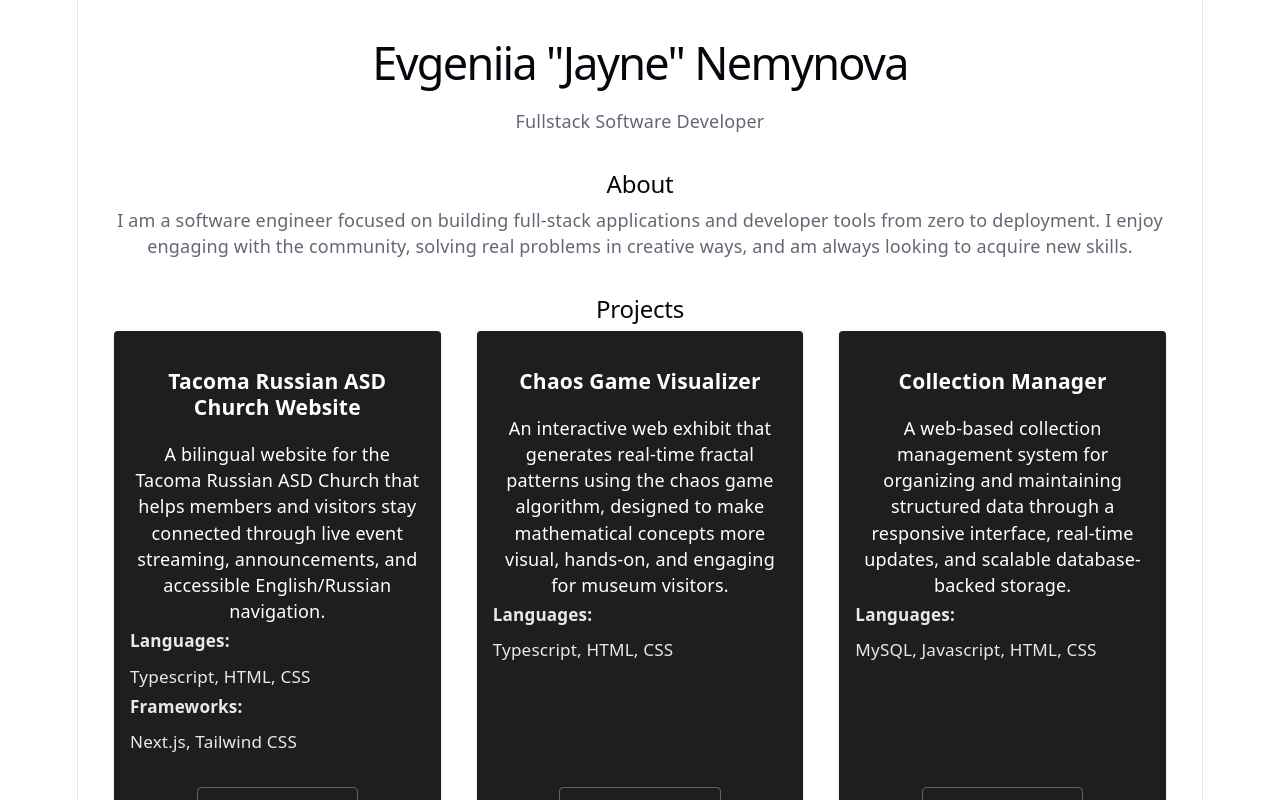
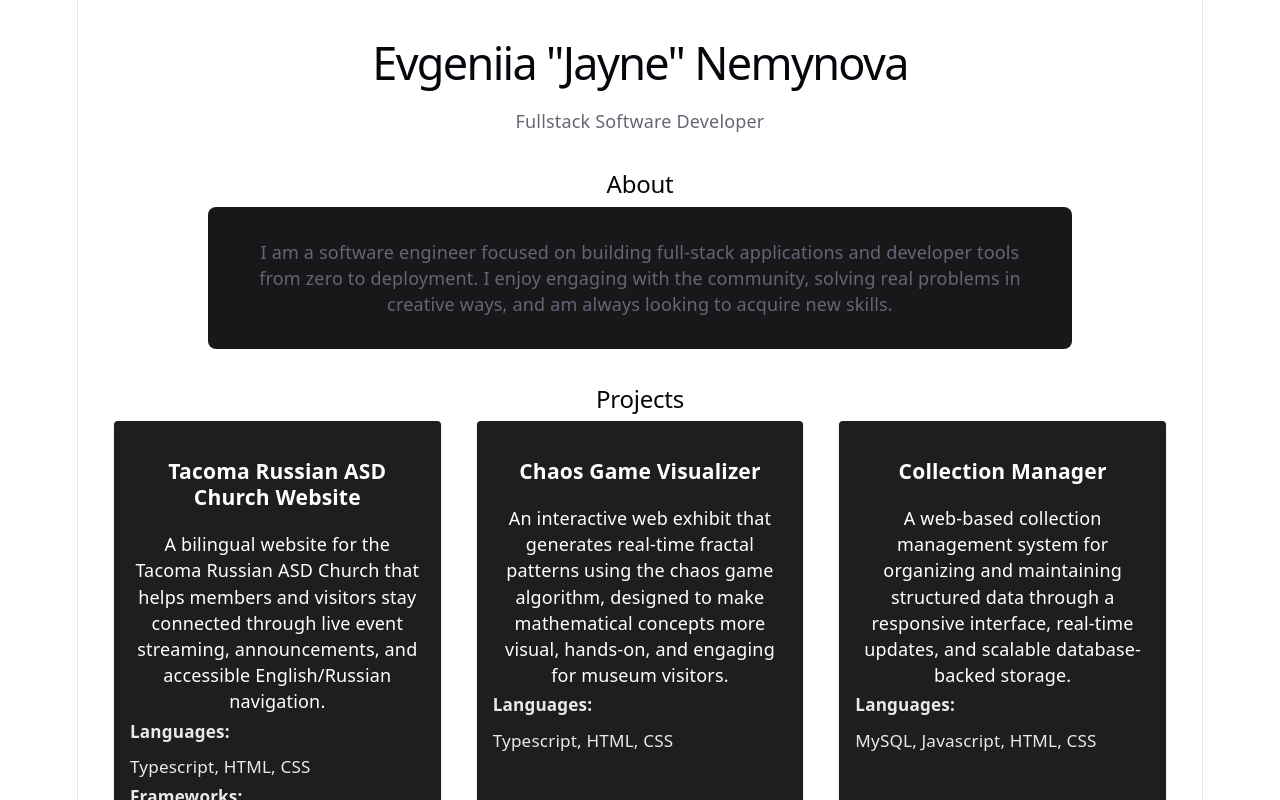
Before and after one commit to jayneen/portfolio, a React (Vite) app: page / in a window 1280 px wide. Shown: the top 800 px of the page. Built offline with nearby package versions, Linux system fonts and the light colour scheme.

Commit message:
changed About to a box and added padding

```diff
--- a/src/sections/About.tsx
+++ b/src/sections/About.tsx
@@ -1,14 +1,25 @@
+import Box from "@mui/material/Box";
+
 function About() {
   return (
     <section>
-            <h2>
-                About
-            </h2>
+      <h2>About</h2>
+
+      <Box
+        sx={{
+          padding: 4,
+          mx: "auto",
+          maxWidth: "800px",
+          backgroundColor: "#18181b",
+          borderRadius: 2,
+        }}
+      >
         <p>
           I am a software engineer focused on building full-stack applications and developer tools from zero to deployment. I enjoy engaging with the community, solving real problems in creative ways, and am always looking to acquire new skills.
         </p>
+      </Box>
     </section>
-    )
+  );
 }
 
-export default About
+export default About;
```
Lines whose indentation alone changed are shown as unchanged.
